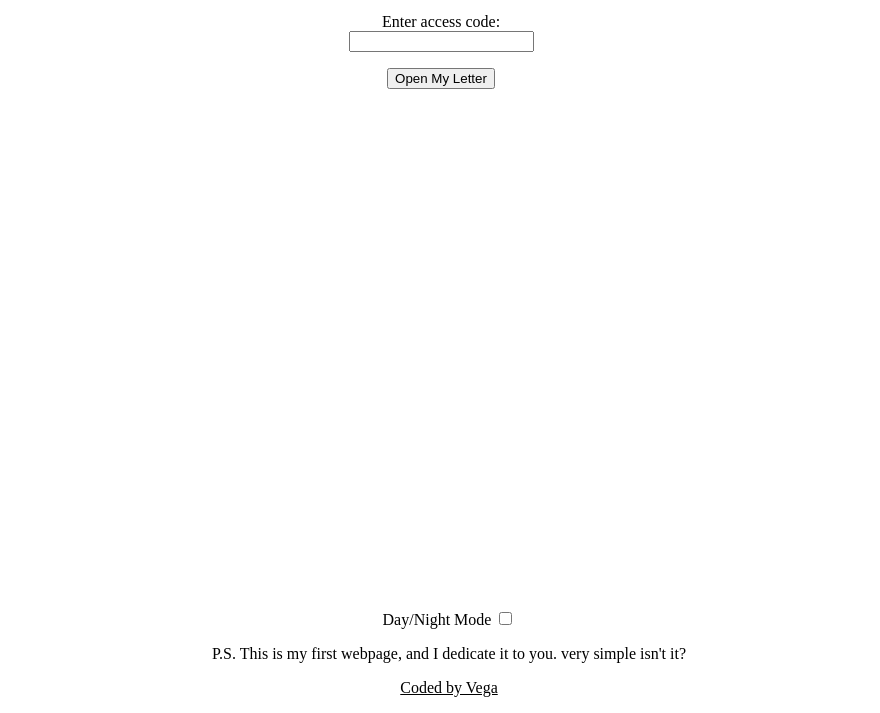
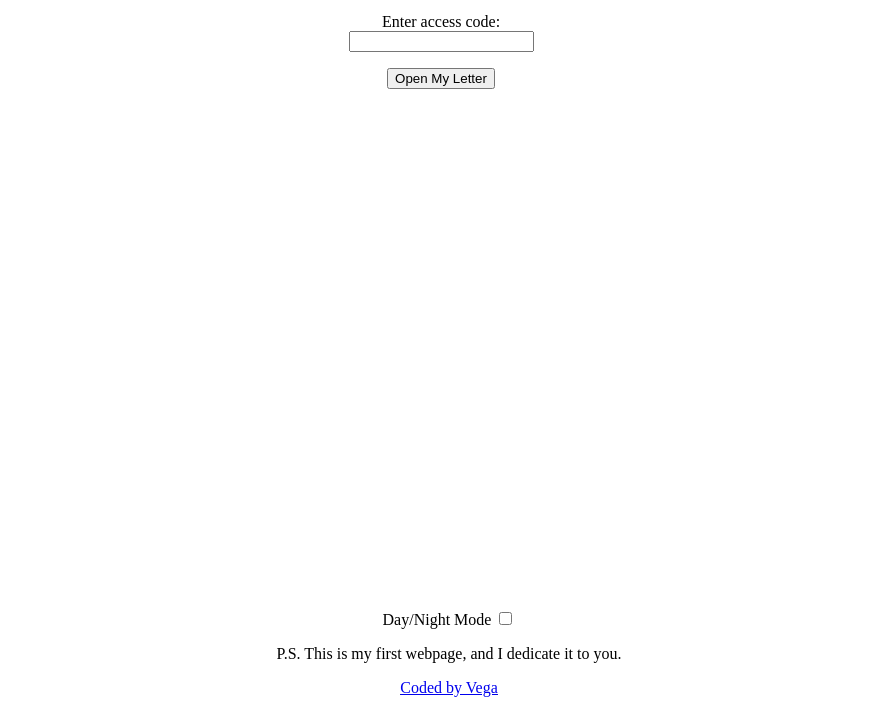
Before and after one commit to arrafahvg/letter, a plain HTML site: page index.html in a window 1280 px wide. Shown: the part 87-800 px from the top of the page, without its empty margins (199-1079 px from the left). Drawn offline with Linux system fonts and the light colour scheme.

Commit message:
Update index.html
Signed-off-by: arrafahvg <121338080+arrafahvg@users.noreply.github.com>

```diff
--- a/index.html
+++ b/index.html
@@ -26,8 +26,8 @@
     <footer>
       <label for="day-night-mode-toggle">Day/Night Mode</label>
       <input type="checkbox" id="day-night-mode-toggle" onchange="toggleDayNightMode(this)">
-      <p>P.S. This is my first webpage, and I dedicate it to you. very simple isn't it?</p>
-      <p><span style="text-decoration: underline;">Coded by Vega</span></p>
+      <p>P.S. This is my first webpage, and I dedicate it to you.</p>
+      <p><span style="text-decoration: underline;"><a href="http://vega.com">Coded by Vega</a></span></p>
     </footer>
     <div style="text-align:center">
     <script>
```
